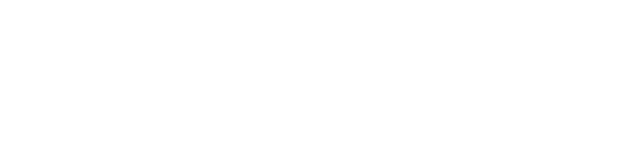
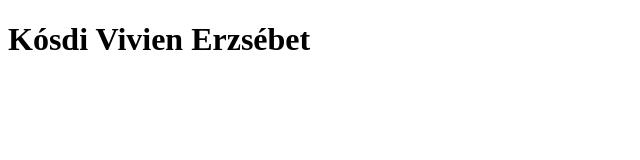
Before and after one commit to KVivienE/IKT, a plain HTML site: page index.html in a window 1280 px wide. Shown: the whole page, without its empty margins (0-640 px from the left). Drawn offline with Linux system fonts and the light colour scheme.

Commit message:
Alap html és nevem

```diff
--- a/index.html
+++ b/index.html
@@ -6,6 +6,6 @@
     <title>Document</title>
 </head>
 <body>
-
+    <h1>Kósdi Vivien Erzsébet</h1>
 </body>
 </html>
```
